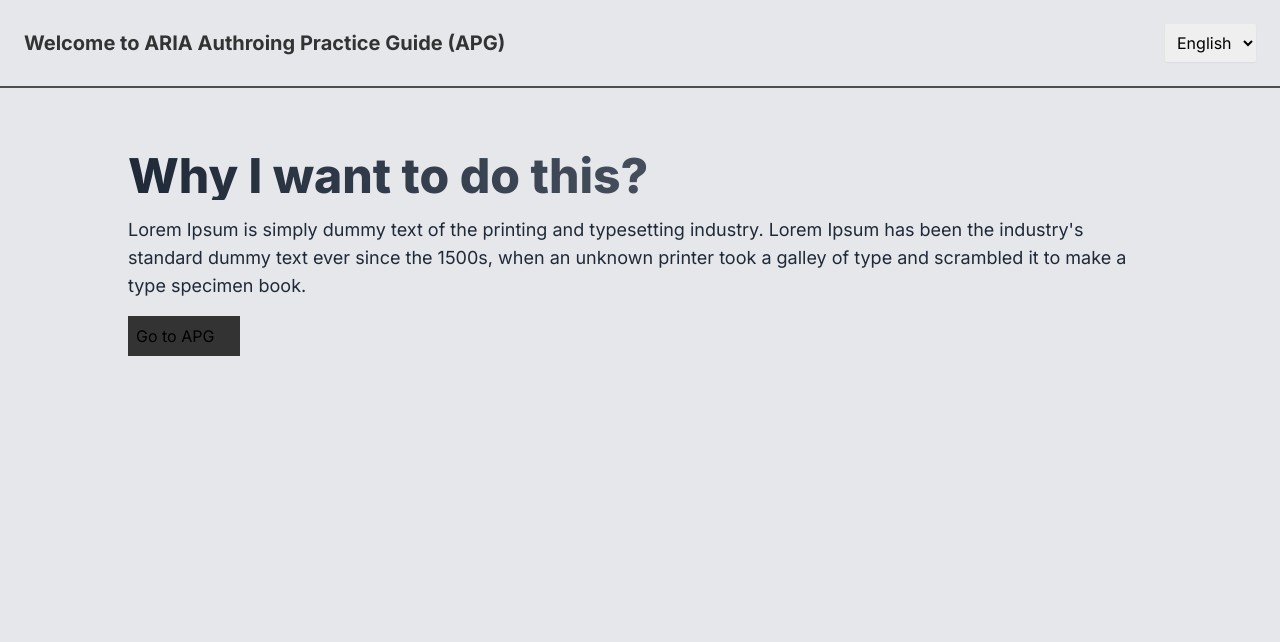
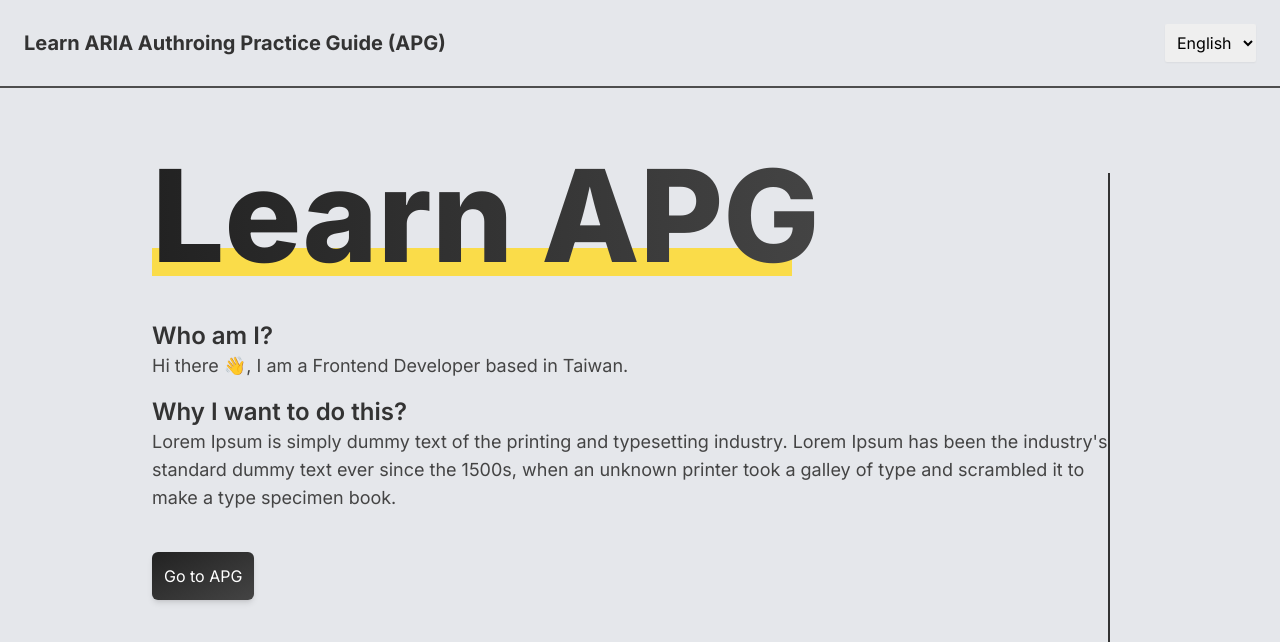
Before and after one commit to AndreaFan123/learn_a11y_pattern, a Next.js app: page /en in a window 1280 px wide. Shown: the top 642 px of the page. Built offline with nearby package versions, Linux system fonts and the light colour scheme.

Commit message:
Change layout and styling

```diff
--- a/app/[lang]/page.tsx
+++ b/app/[lang]/page.tsx
@@ -1,6 +1,7 @@
 import { Locale } from '@/i18n-config';
 import { getDictionary } from '../lib/getDictionary';
 import Link from 'next/link';
+import { BsGithub, BsLinkedin } from 'react-icons/bs';
 
 export default async function Page({
   params: { lang },
@@ -11,15 +12,35 @@ export default async function Page({
 
   return (
     <main className="w-full relative">
-      <article className="max-w-5xl mx-auto mt-16 flex flex-col gap-4">
-        <h1 className="text-5xl font-extrabold bg-gradient-to-r from-gray-800  to-gray-500 bg-clip-text text-transparent">
-          {d['greeting'].whyTitle}
+      <span className="border-[1px] border-[#333] h-[30rem] top-[21px] right-[170px] absolute -z-10"></span>
+      <section className="max-w-5xl mx-auto mt-16 flex flex-col items-start  gap-10 px-6">
+        <h1 className="text-9xl font-extrabold bg-gradient-to-r from-[#222]  to-[#444] bg-clip-text text-transparent">
+          {d['greeting'].goal}
         </h1>
-        <p className="text-lg text-gray-800">{d['greeting'].description}</p>
-        <nav className="w-[7rem] bg-[#333] p-2">
+        <span className="absolute w-2/4 h-7 bg-[#fadc49] -z-20 top-[6rem]"></span>
+        <article className="flex flex-col gap-4">
+          <div>
+            <h2 className="text-2xl font-semibold text-[#333]">
+              {d['greeting'].WhoAmITitle}
+            </h2>
+            <p className="text-lg text-[#444]">{d['greeting'].intro}</p>
+          </div>
+          <div>
+            <h2 className="text-2xl font-semibold text-[#333]">
+              {d['greeting'].whyTitle}
+            </h2>
+            <p className="text-lg text-[#444]">{d['greeting'].description}</p>
+          </div>
+        </article>
+        <button
+          type="button"
+          className="bg-gradient-to-br from-[#222]  to-[#444] text-white p-3 rounded-md shadow-md hover:-translate-y-2 transition duration-300 ease-in-out
+        "
+        >
           <Link href="/en/apg">{d['navigate'].goto} APG</Link>
-        </nav>
-      </article>
+        </button>
+        {/* <span className="absolute w-[15rem] border-[#333] border-[1px]"></span> */}
+      </section>
     </main>
   );
 }
--- a/dictionaries/en.json
+++ b/dictionaries/en.json
@@ -1,8 +1,11 @@
 {
   "navbar": {
-    "welcome": "Welcome to ARIA Authroing Practice Guide (APG)"
+    "welcome": "Learn ARIA Authroing Practice Guide (APG)"
   },
   "greeting": {
+    "WhoAmITitle": "Who am I?",
+    "intro": "Hi there 👋, I am a Frontend Developer based in Taiwan.",
+    "goal": "Learn APG",
     "whyTitle": "Why I want to do this?",
     "description": "Lorem Ipsum is simply dummy text of the printing and typesetting industry. Lorem Ipsum has been the industry's standard dummy text ever since the 1500s, when an unknown printer took a galley of type and scrambled it to make a type specimen book."
   },
--- a/dictionaries/zh-TW.json
+++ b/dictionaries/zh-TW.json
@@ -1,8 +1,11 @@
 {
   "navbar": {
-    "welcome": "歡迎來到 ARIA Authroing Practice Guide (APG) 中文"
+    "welcome": "學習 ARIA Authroing Practice Guide (APG) 中文"
   },
   "greeting": {
+    "WhoAmITitle": "我是誰？",
+    "intro": "Hi there 👋，我是來自台灣的前端工程師。",
+    "goal": "學習 APG",
     "whyTitle": "關於這個專案",
     "description": "督促自己學習無障礙之外，也希望可以透過翻譯留下繁體中文的相關資料。"
   },
```
Also changed, not shown: 1 other file (tests, documents, lock files or other folders).
